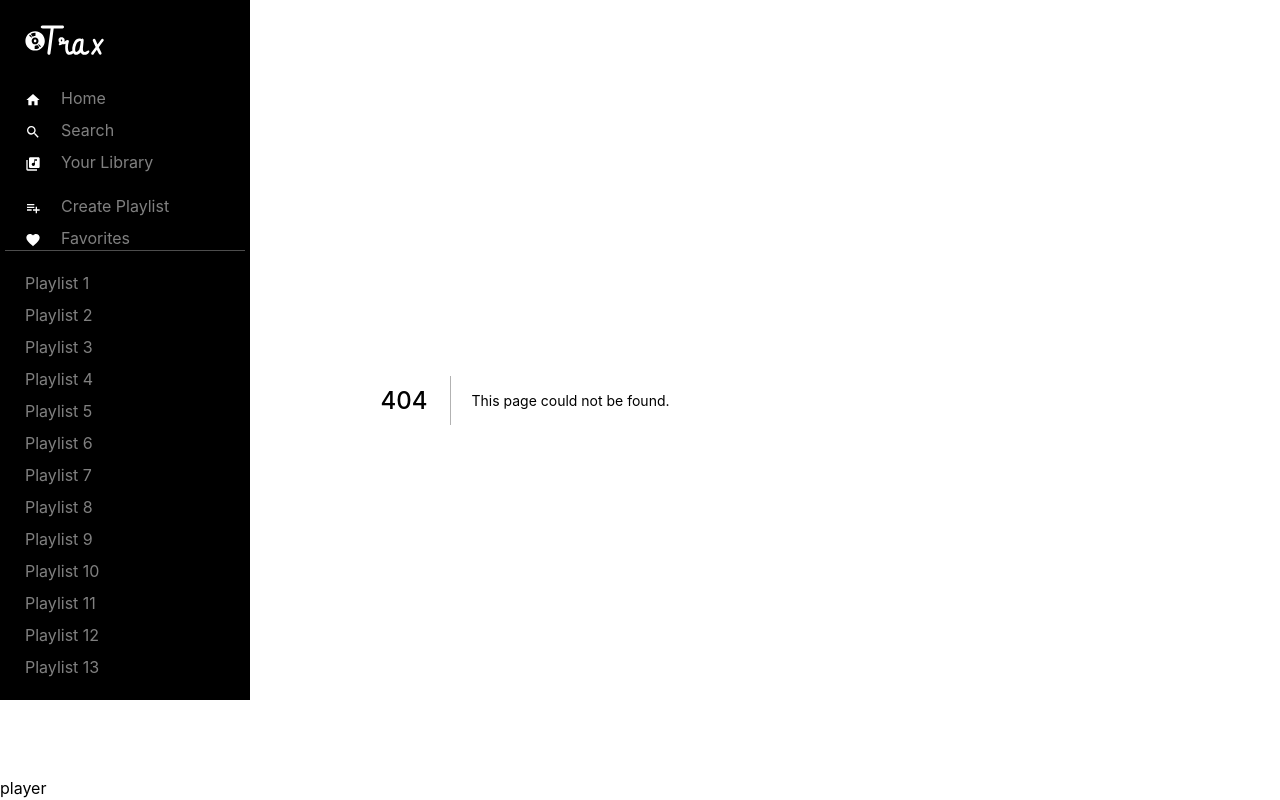
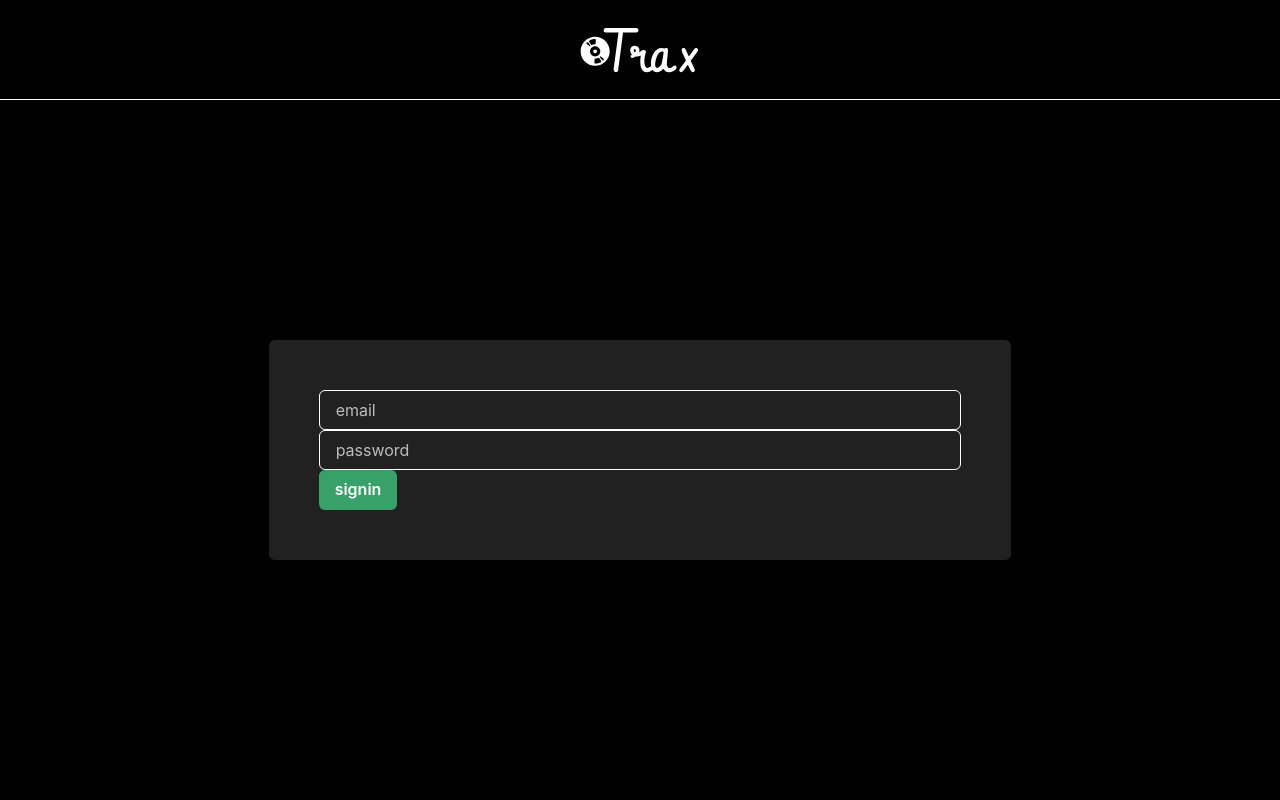
Before and after one commit to AmielCo/nextjs_project, a Next.js app: page /signin in a window 1280 px wide. Before the commit this address had no page. Built offline with nearby package versions, Linux system fonts and the light colour scheme.

Commit message:
authentication

```diff
--- /dev/null
+++ b/components/authForm.tsx
@@ -0,0 +1,63 @@
+import { Box, Flex, Input, Button } from "@chakra-ui/react";
+import { useRouter } from "next/router";
+import { FC, useState } from "react";
+import { useSWRConfig } from "swr";
+
+import NextImage from "next/image";
+import { auth } from "../lib/mutations";
+
+const AuthForm: FC<{ mode: "signin" | "signup" }> = ({ mode }) => {
+  const [email, setEmail] = useState("");
+  const [password, setPassword] = useState("");
+  const [isLoading, setIsLoading] = useState(false);
+
+  const router = useRouter();
+
+  const handleSubmit = async (e) => {
+    e.preventDefault();
+    setIsLoading(true);
+
+    const user = await auth(mode, { email, password });
+    setIsLoading(false);
+    router.push("/");
+  };
+
+  return (
+    <Box height="100vh" width="100vw" bg="black" color="white">
+      <Flex
+        justify="center"
+        align="center"
+        height="100px"
+        borderBottom="white 1px solid"
+      >
+        <NextImage src="/logo.svg" height="60px" width="120px" />
+      </Flex>
+      <Flex justify="center" align="center" height="calc(100vh - 100px)">
+        <Box padding="50px" bg="gray.900" borderRadius="6px">
+          <form onSubmit={handleSubmit}>
+            <Input
+              placeholder="email"
+              type="email"
+              onChange={(e) => setEmail(e.target.value)}
+            />
+            <Input
+              placeholder="password"
+              type="password"
+              onChange={(e) => setPassword(e.target.value)}
+            />
+            <Button
+              type="submit"
+              bg="green.500"
+              isLoading={isLoading}
+              sx={{ "&:hover": { bg: "green.300" } }}
+            >
+              {mode}
+            </Button>
+          </form>
+        </Box>
+      </Flex>
+    </Box>
+  );
+};
+
+export default AuthForm;
--- /dev/null
+++ b/lib/auth.ts
@@ -0,0 +1,29 @@
+import { NextApiRequest, NextApiResponse } from "next";
+import jwt from "jsonwebtoken";
+import prisma from "./prisma";
+
+export const validateRoute = (handler) => [
+  async (req: NextApiRequest, res: NextApiResponse) => {
+    // COOKIE REQ PROCESS ENV
+    const token = req.cookies[process.env.TOKEN_NAME];
+    if (token) {
+      let user;
+      try {
+        const { id } = jwt.verify(token, process.env.JWT_SECRET);
+        user = await prisma.user.findUnique({
+          where: { id },
+        });
+        if (!user) {
+          throw new Error("User not found");
+        }
+      } catch (err) {
+        res.status(401);
+        res.json({ error: "Not Authorized" });
+        return;
+      }
+      return handler(req, res, user);
+    }
+    res.status(401);
+    res.json({ error: "Not Authorized" });
+  },
+];
--- /dev/null
+++ b/lib/fetcher.ts
@@ -0,0 +1,10 @@
+export default function fetcher(url: string, data = undefined) {
+  return fetch(`${window.location.origin}/api${url}`, {
+    method: data ? "POST" : "GET",
+    credentials: "include",
+    headers: {
+      "Content-Type": "application/json",
+    },
+    body: JSON.stringify(data),
+  });
+}
--- /dev/null
+++ b/lib/mutations.ts
@@ -0,0 +1,8 @@
+import fetcher from "./fetcher";
+
+export const auth = (
+  mode: "signin" | "signup",
+  body: { email: string; password: string }
+) => {
+  return fetcher(`/api/${mode}`, body);
+};
--- a/pages/_app.tsx
+++ b/pages/_app.tsx
@@ -35,9 +35,13 @@
 const MyApp = ({ Component, pageProps }) => {
   return (
     <ChakraProvider theme={theme}>
-      <PlayerLayout>
+      {Component.authPage ? (
         <Component {...pageProps} />
-      </PlayerLayout>
+      ) : (
+        <PlayerLayout>
+          <Component {...pageProps} />
+        </PlayerLayout>
+      )}
     </ChakraProvider>
   );
 };
--- /dev/null
+++ b/pages/api/me.ts
@@ -0,0 +1,5 @@
+import { validateRoute } from "../../lib/auth";
+
+export default validateRoute((req, res, user) => {
+  res.json(user);
+});
--- /dev/null
+++ b/pages/signin.tsx
@@ -0,0 +1,9 @@
+import AuthForm from "../components/authForm";
+
+const Signin = () => {
+  return <AuthForm mode="signin" />;
+};
+
+Signin.authPage = true;
+
+export default Signin;
```
Also changed, not shown: pages/_middleware.ts (added, +14 -0 lines), pages/signup.tsx (added, +8 -0 lines).
